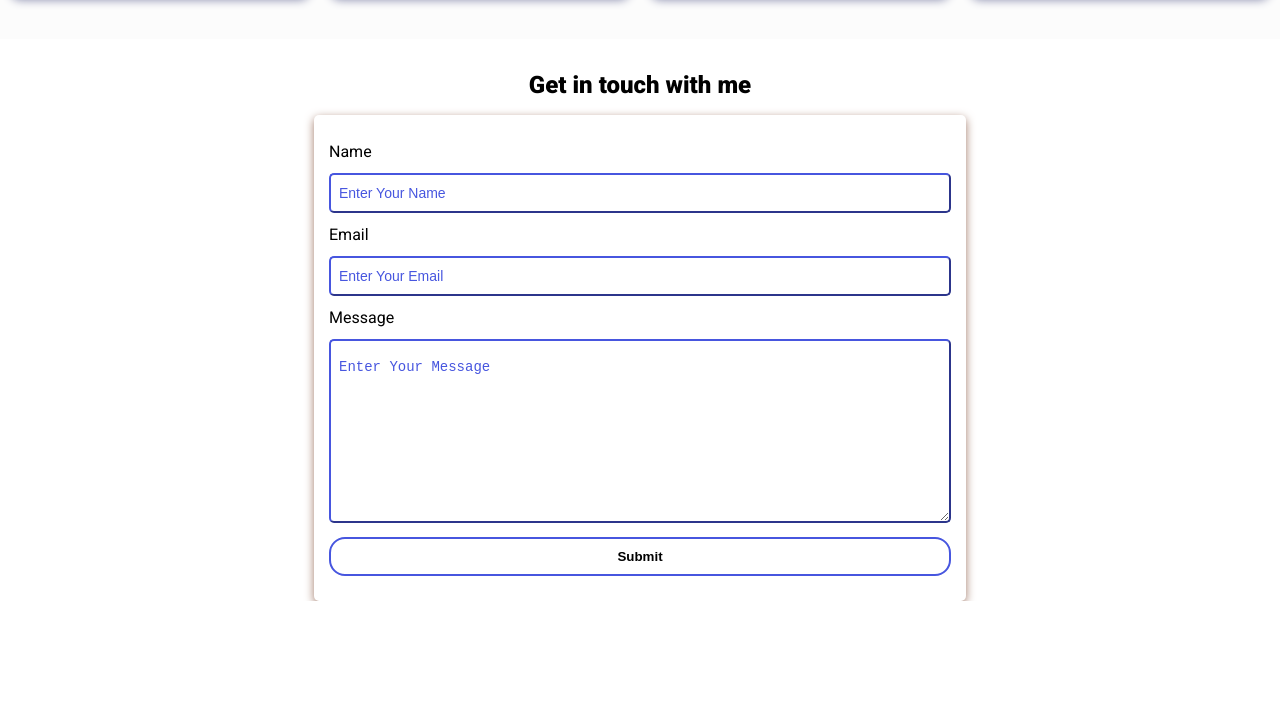
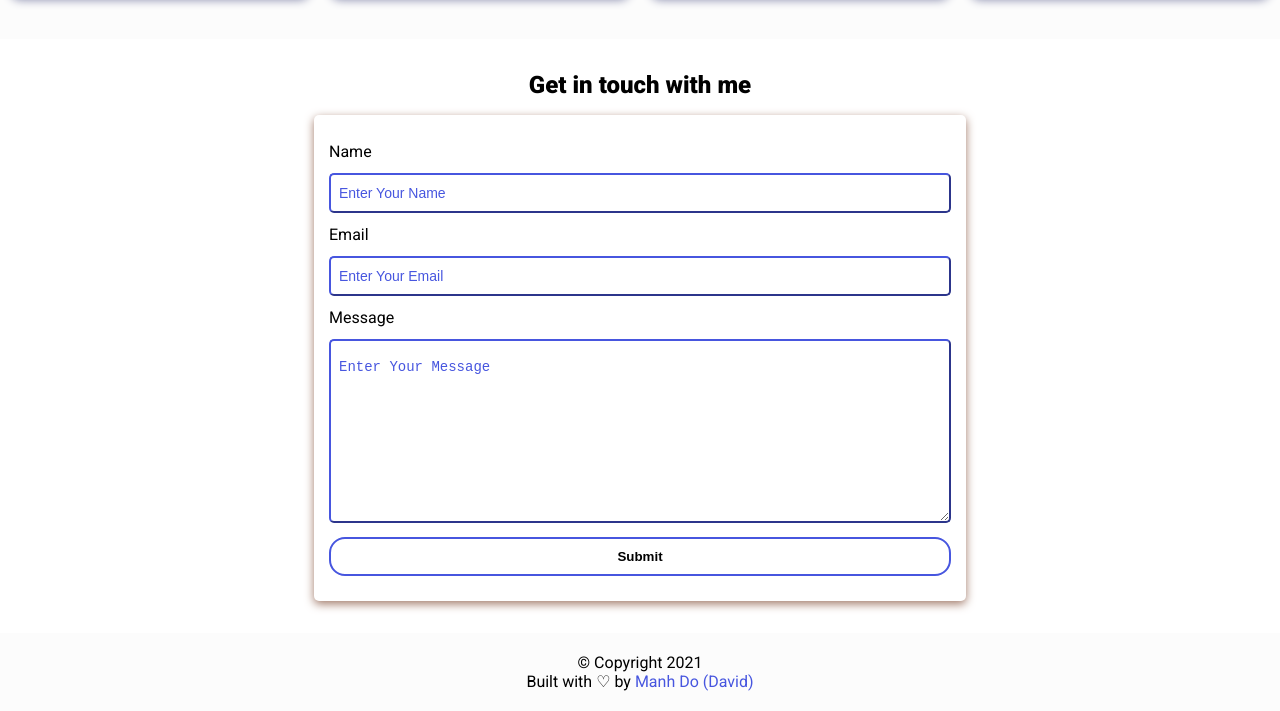
Before and after one commit to manhcntt21/html-css-projects, a plain HTML site: page portfolio-projects/index.html in a window 1280 px wide. Shown: the part 1806-2517 px from the top of the page. Before the commit the page ends 2407 px from the top, so only its background shows below. Drawn offline with nearby package versions, Linux system fonts and the light colour scheme.

Commit message:
fotter section

```diff
--- a/portfolio-projects/assets/css/styles.css
+++ b/portfolio-projects/assets/css/styles.css
@@ -282,3 +282,11 @@ nav ul li {
   width: 2rem;
   height: 2rem;
 }
+
+/* footer */
+footer {
+  background-color: var(--bg-color);
+  padding: 1.25rem;
+  text-align: center;
+  margin: 2rem 0 0;
+}
--- a/portfolio-projects/index.html
+++ b/portfolio-projects/index.html
@@ -162,6 +162,15 @@
                 class="socicon" /></a>
         <a href="#" target="_blank"><img src="assets/icons/icons8-github.gif" alt="Github" class="socicon" /></a>
     </div>
+
+    <!-- footer -->
+    <footer>
+        <p class="copy">&copy; Copyright 2021</p>
+        <p class="copy">
+            Built with &#x2661; by
+            <a href="https://twitter.com/TrngMnh2" target="_blank">Manh Do (David)</a>
+        </p>
+    </footer>
     <!-- Ion icons scripts -->
     <script type="module" src="https://unpkg.com/ionicons@5.5.2/dist/ionicons/ionicons.esm.js"></script>
     <script nomodule src="https://unpkg.com/ionicons@5.5.2/dist/ionicons/ionicons.js"></script>
```
